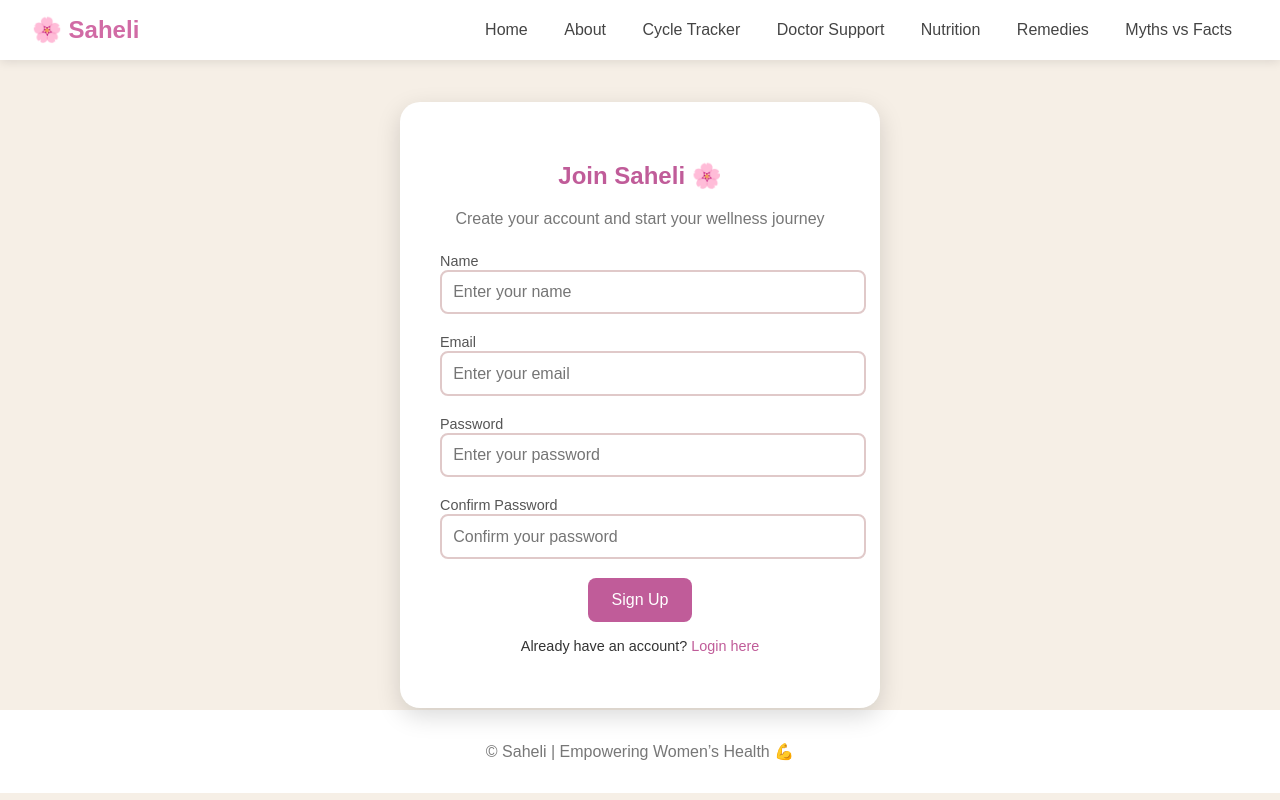
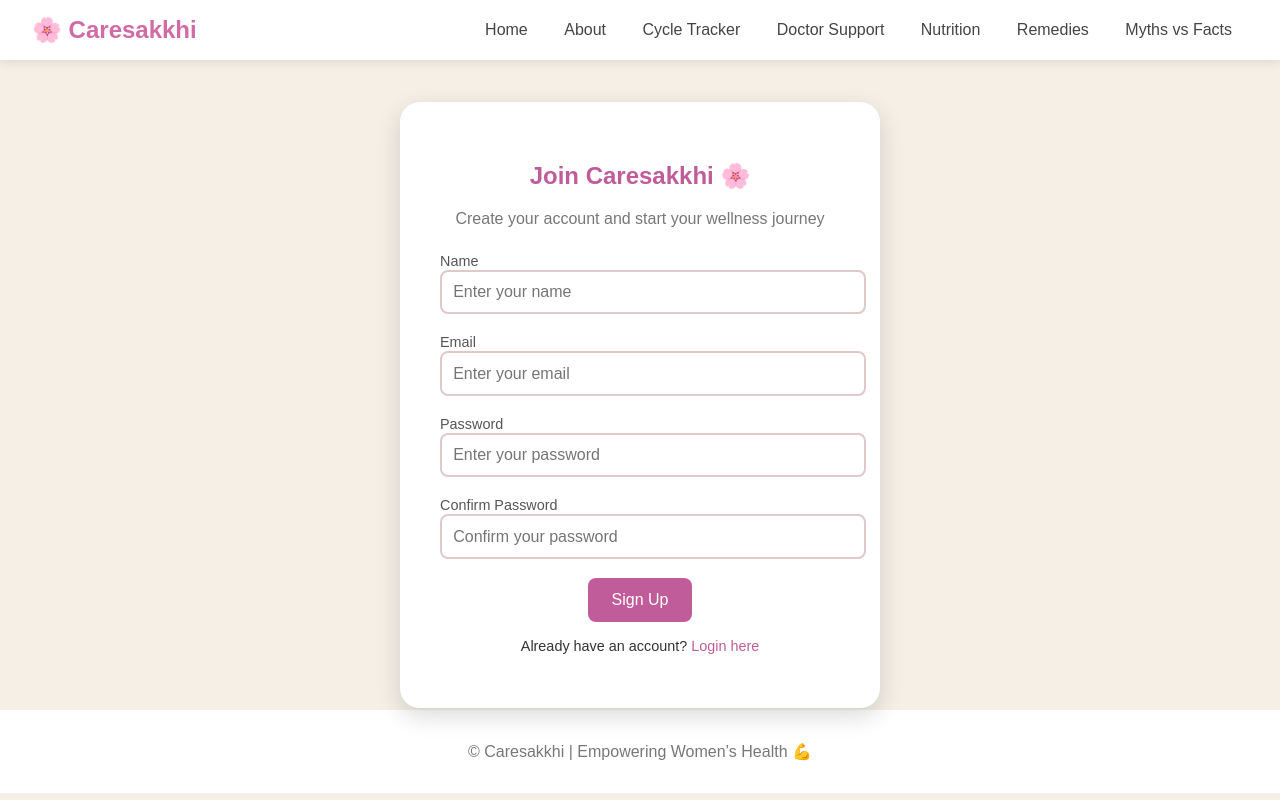
Before and after one commit to swagatsahunist/saheli_project, a website: page signup.html in a window 1280 px wide. Drawn offline with Linux system fonts and the light colour scheme.

Commit message:
Update signup.html

```diff
--- a/signup.html
+++ b/signup.html
@@ -3,13 +3,13 @@
 <head>
   <meta charset="UTF-8" />
   <meta name="viewport" content="width=device-width, initial-scale=1.0" />
-  <title>Signup | Saheli</title>
+  <title>Signup | Caresakkhi</title>
   <link rel="stylesheet" href="signup.css" />
 </head>
 <body>
   <!-- Navbar -->
   <header class="navbar">
-    <div class="logo">🌸 Saheli</div>
+    <div class="logo">🌸 Caresakkhi</div>
     <nav>
       <a href="index.html">Home</a>
       <a href="about.html">About</a>
@@ -24,7 +24,7 @@
   <!-- Signup Section -->
   <section class="auth-section">
     <div class="auth-card">
-      <h2>Join Saheli 🌸</h2>
+      <h2>Join Caresakkhi 🌸</h2>
       <p class="subtitle">Create your account and start your wellness journey</p>
       <form id="signupForm">
         <div class="input-group">
@@ -51,7 +51,7 @@
 
   <!-- Footer -->
   <footer class="footer">
-    <p>© <span id="year"></span> Saheli | Empowering Women’s Health 💪</p>
+    <p>© <span id="year"></span> Caresakkhi | Empowering Women’s Health 💪</p>
   </footer>
 <script src="js/auth.js"></script>
 
```
